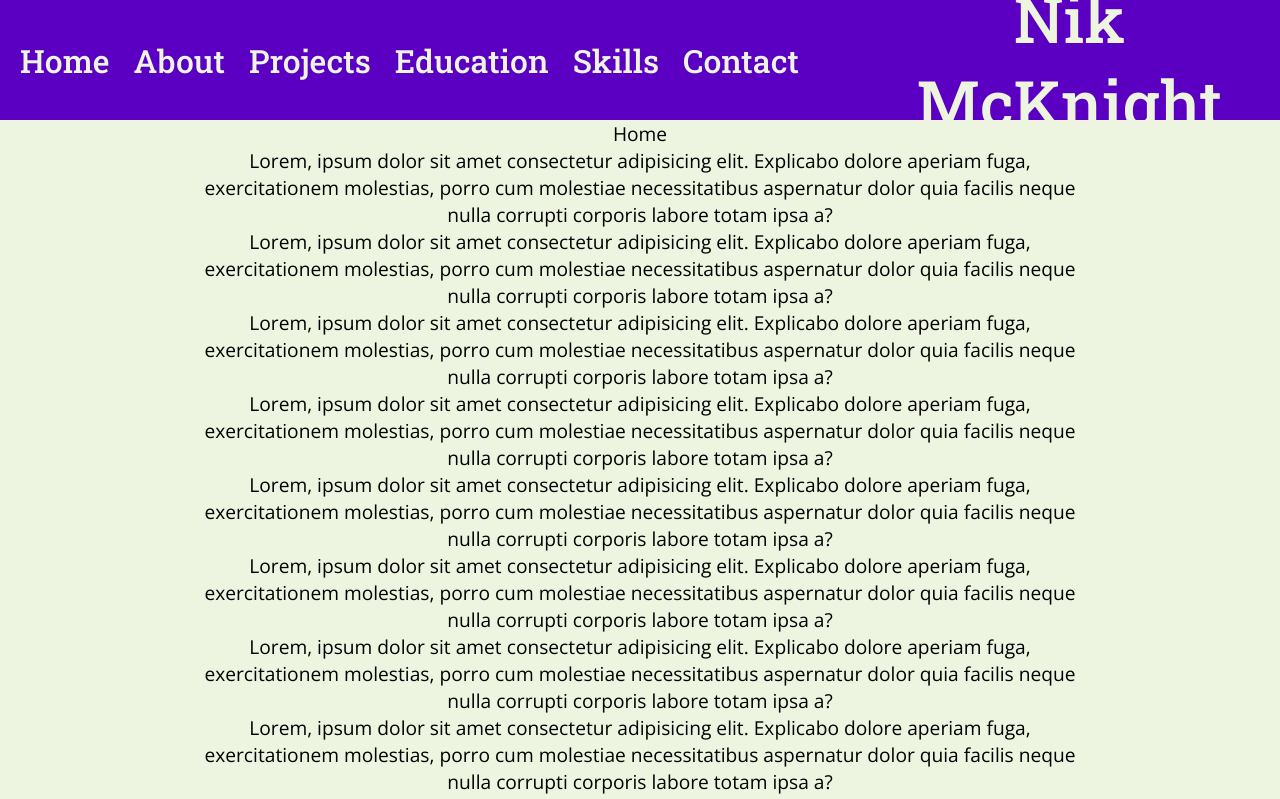
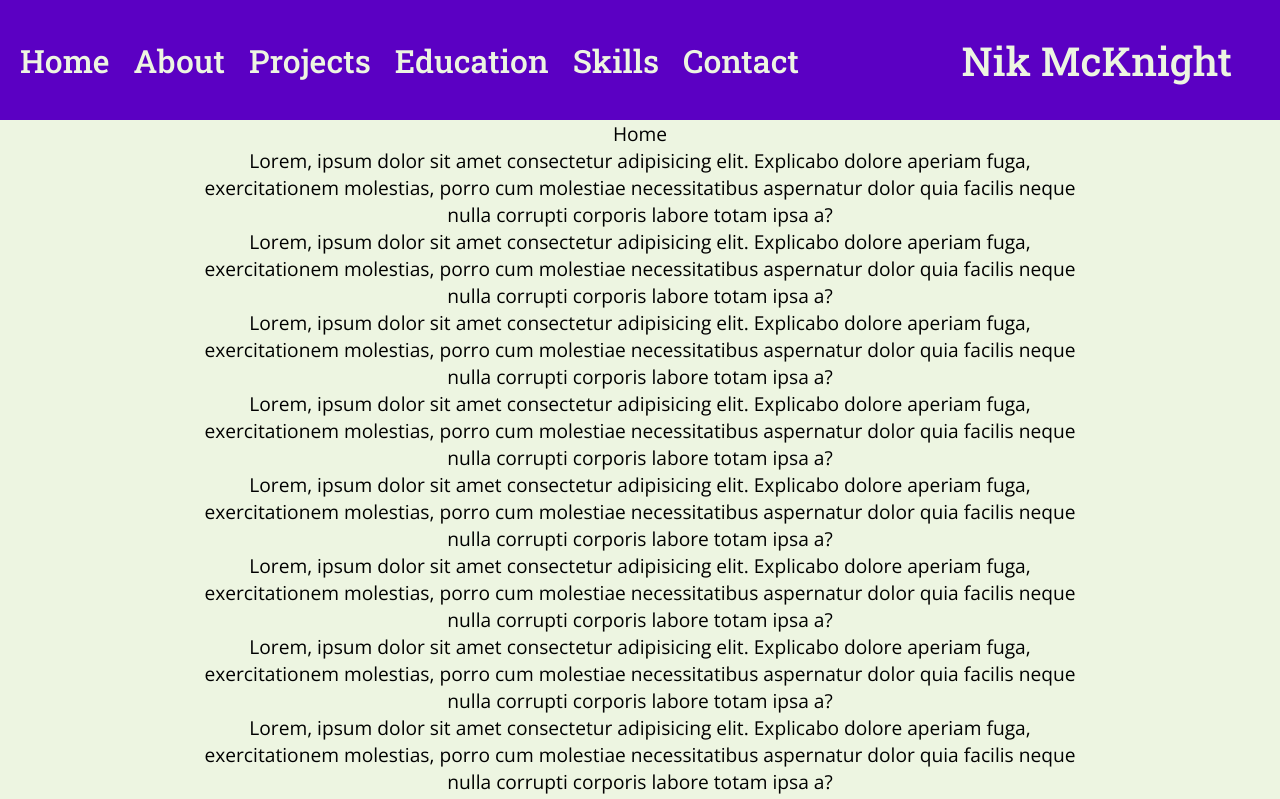
Before and after one commit to Nik-McKnight/portfolio, a React (Create React App) app: page / in a window 1280 px wide. Shown: the top 799 px of the page. Built offline with nearby package versions, Linux system fonts and the light colour scheme.

Commit message:
Adjusted logo size

```diff
--- a/src/style/Header.css
+++ b/src/style/Header.css
@@ -39,7 +39,7 @@ nav > a:hover {
 }
 
 .logo {
-    font-size: 8vh;
+    font-size: 5vh;
 }
 
 .bm-burger-button {
@@ -101,7 +101,7 @@ nav > a:hover {
 }
 
 
-@media only screen and (max-width: 1100px) {
+@media only screen and (max-width: 1250px) {
     .bm-burger-button {
         display: block;
     }
```
